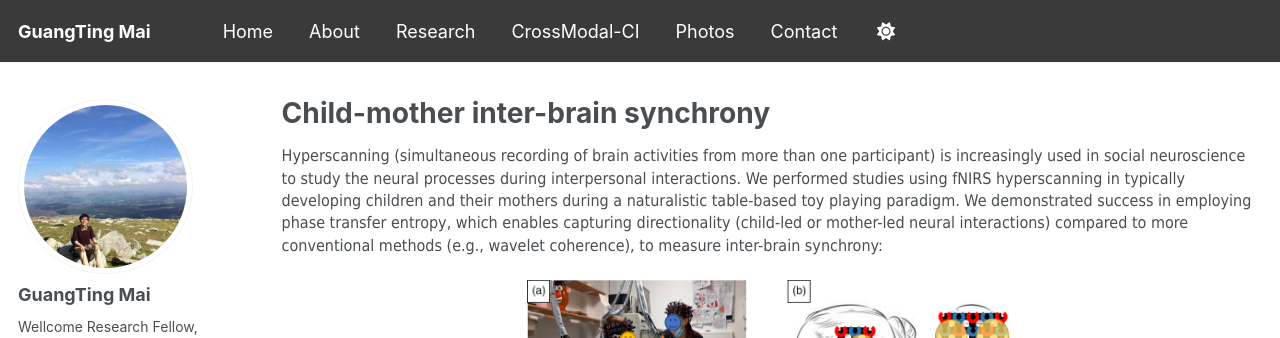
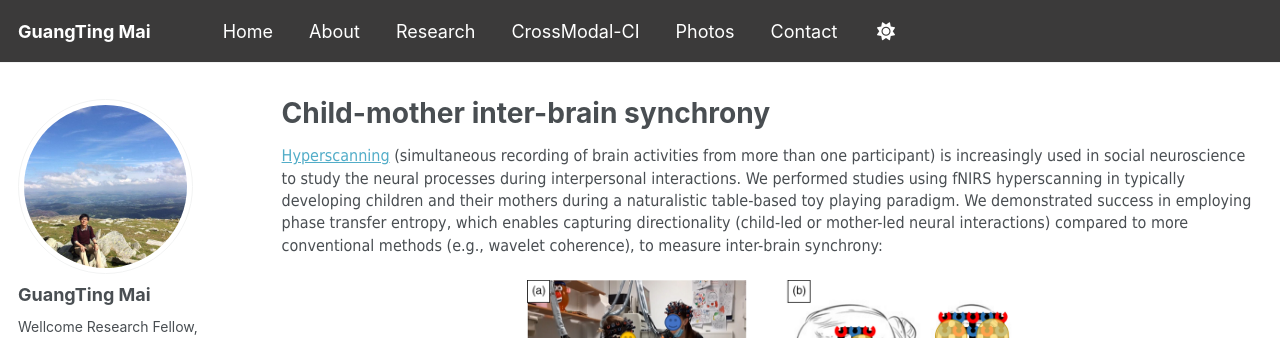
Before and after one commit to guangtingmai/guangtingmai.github.io, a Jekyll site: the page built from _pages/interbrain-sync.html, in a window 1280 px wide and 1164 px high. Shown: the top 338 px of the window. Built offline with Jekyll 4.4.1, drawn with Linux system fonts in a browser that asks for light colours; some web fonts are replaced; some of the changed lines change nothing that is shown.

Commit message:
Update interbrain-sync.html

```diff
--- a/_pages/interbrain-sync.html
+++ b/_pages/interbrain-sync.html
@@ -4,11 +4,12 @@ title: "Child-mother inter-brain synchrony"
 permalink: /interbrain-sync/
 author_profile: true
 ---
-<p><span style="font-size: 12pt;font-family: Tahoma;line-height: 1.4;display: block;margin-bottom: 0.1vh">Hyperscanning (simultaneous recording of brain activities
-  from more than one participant) is increasingly used in social neuroscience to study the neural processes during interpersonal interactions. We
-  performed studies using fNIRS hyperscanning in typically developing children and their mothers during a naturalistic table-based toy playing
-  paradigm. We demonstrated success in employing phase transfer entropy, which enables capturing directionality (child-led or mother-led neural
-  interactions) compared to more conventional methods (e.g., wavelet coherence), to measure inter-brain synchrony:</span></p>
+<p><span style="font-size: 12pt;font-family: Tahoma;line-height: 1.4;display: block;margin-bottom: 0.1vh"><a href="https://www.cell.com/neuron/fulltext/S0896-6273(20)30886-2">Hyperscanning</a>
+  (simultaneous recording of brain activities from more than one participant) is increasingly used in social neuroscience to study the neural
+  processes during interpersonal interactions. We performed studies using fNIRS hyperscanning in typically developing children and their mothers
+  during a naturalistic table-based toy playing paradigm. We demonstrated success in employing phase transfer entropy, which enables capturing
+  directionality (child-led or mother-led neural interactions) compared to more conventional methods (e.g., wavelet coherence), to measure
+  inter-brain synchrony:</span></p>
 <p align="center">
   <img src="https://guangtingmai.github.io/images/ejn.jpg" width="50%">
 </p>
```
